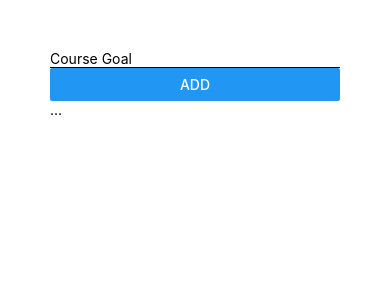
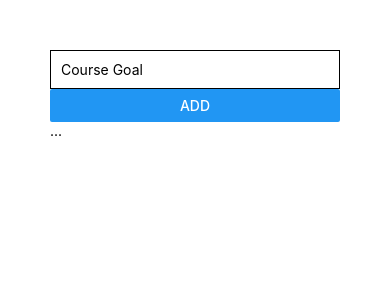
Before and after one commit to RommelTJ/React-Native-Guide, a React Native app: screen / in a window 390 px wide. Shown: the top 300 px of the page. Built offline with nearby package versions, Linux system fonts and the light colour scheme.

Commit message:
:sparkles: App: Even more styling adjustments

```diff
--- a/App.js
+++ b/App.js
@@ -5,7 +5,7 @@ export default function App() {
   return (
     <View style={{padding: 50}} >
       <View>
-        <TextInput placeholder="Course Goal" style={{borderBottomColor: "black", borderBottomWidth: 1}} />
+        <TextInput placeholder="Course Goal" style={{borderColor: "black", borderWidth: 1, padding: 10}} />
         <Button title="ADD" />
       </View>
       <View>
```
